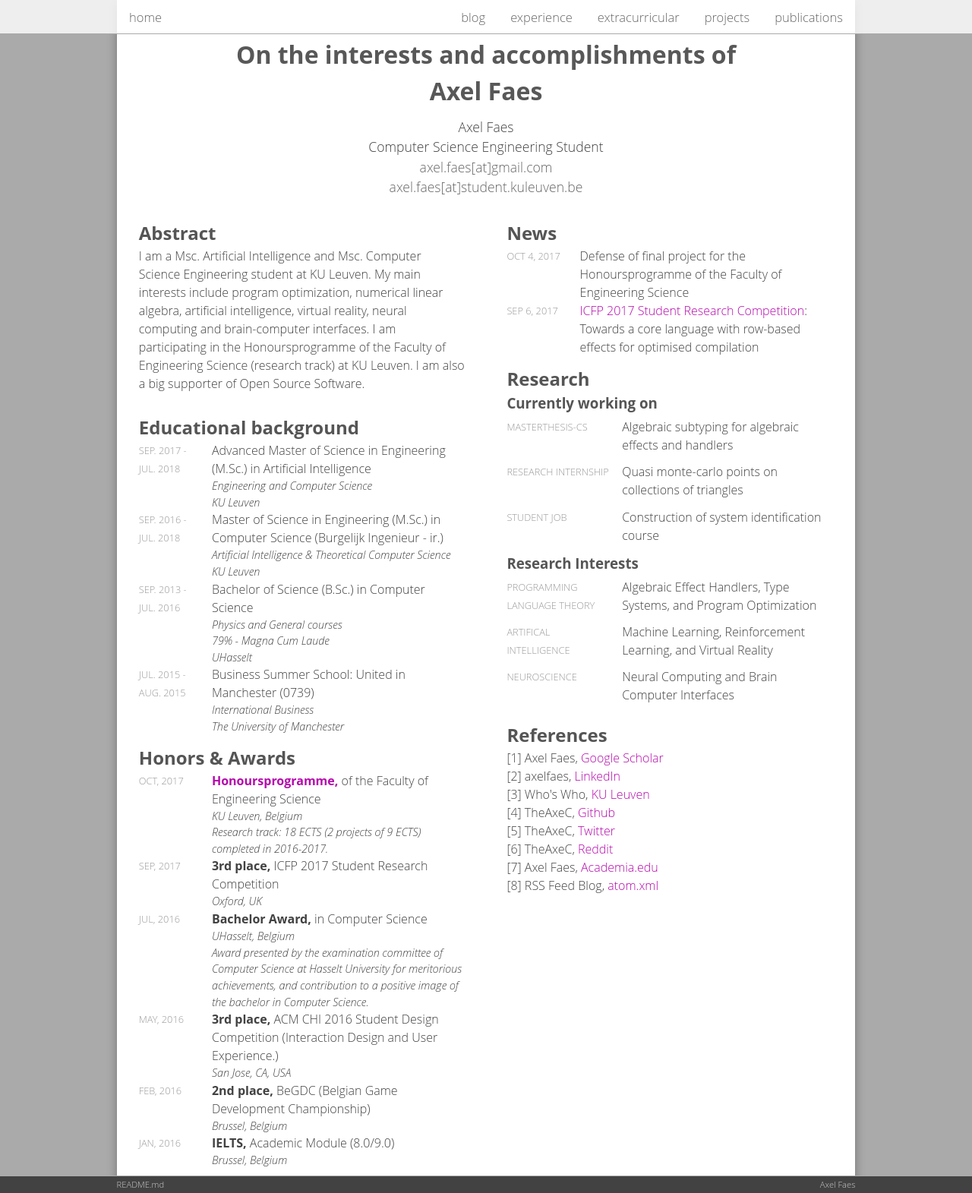
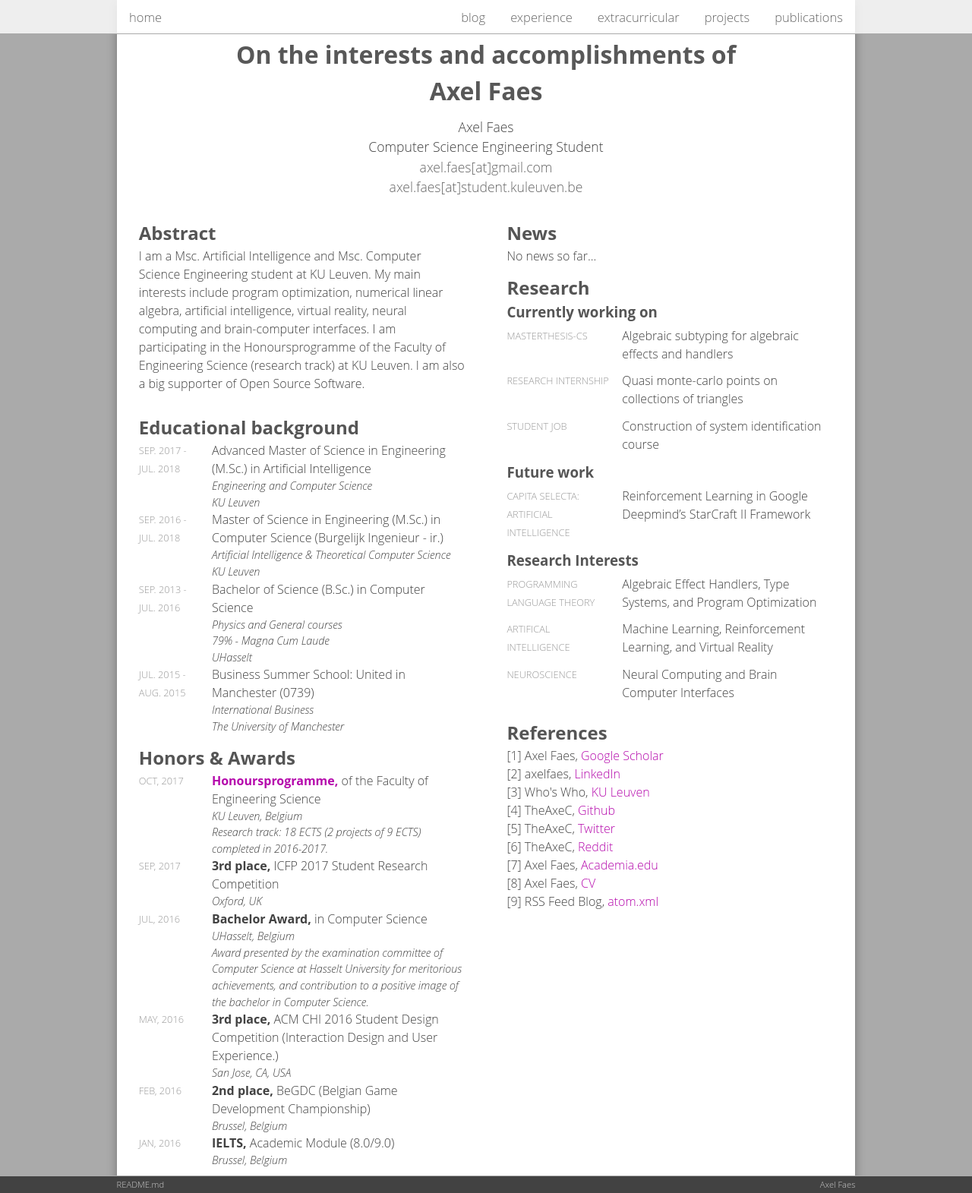
Before and after one commit to TheAxeC/theaxec.github.io, a Jekyll site: the page built from _pages/index.html, in a window 1280 px wide. Shown: the whole page at 76% size. Built offline with Jekyll 4.4.1, drawn with Linux system fonts in a browser that asks for light colours.

Commit message:
- update yml files  - add cv.pdf

```diff
--- a/_data/extracurricular.yml
+++ b/_data/extracurricular.yml
@@ -1,5 +1,17 @@
 title: Extracurricular Activities
 extracurricular:
+  - role: Student Representative
+    group: KU Leuven
+    location: Leuven, Belgium
+    datetime: 2016-08-01 15:59:00-0400
+    duration: Sep. 2017 - Current
+    about:
+      - POC of Master Computer Science Engineering
+      - POC of Advanced Master Artificial Intelligence
+      - Member of Departmental council of Computer Science
+      - Member of Department board of Computer Science
+      - Member of Faculty council of Engineering Science
+
   - role: Coach
     group: CoderDojo Belgium
     location: Uasselt, PXL
--- a/_data/publications.yml
+++ b/_data/publications.yml
@@ -9,7 +9,7 @@
         - authors: Robin Marx, Peter Quax, Axel Faes and Wim Lamotte
           title: "Concatenation, embedding and sharding: Do HTTP/1 performance best practices make sense in HTTP/2?"
           url: "/papers/conference/h2bestpractices_RobinMarx_WEBIST2017.pdf"
-          book: "WEBIST 2017 - Proceedings of the 13th International Conference on Web Information Systems and Technologies."
+          book: "WEBIST 2017 - Proceedings of the 13th International Conference on Web Information Systems and Technologies"
 thesis:
     title: Thesis
     url: /papers/thesis/
--- a/_data/references.yml
+++ b/_data/references.yml
@@ -28,6 +28,10 @@
     url: https://kuleuven.academia.edu/AxelFaes
     platform: Academia.edu
 
+  - name: Axel Faes
+    url: http://theaxec.github.com/cv.pdf
+    platform: CV
+
   - name: RSS Feed Blog
     url: http://theaxec.github.com/atom.xml
     platform: atom.xml
--- a/_data/research.yml
+++ b/_data/research.yml
@@ -1,7 +1,5 @@
 title: Research
 active: true
-
-content: nothing
 
 current:
   title: Currently working on
@@ -14,11 +12,10 @@
       partof: student job
 
 thinking:
-  title:
+  title: Future work
   content:
-    # - title: Reinforcement Learning in Google Deepmind’s StarCraft II Framework
-    #   partof: masterthesis-ai
-
+     - title: Reinforcement Learning in Google Deepmind’s StarCraft II Framework
+       partof: "capita selecta: artificial intelligence"
 
 interests:
   title: Research Interests
--- a/_includes/pages/news.html
+++ b/_includes/pages/news.html
@@ -1,9 +1,14 @@
 
 <h2 class="academic">{{ site.data.main.media.title }}</h2>
 {% if site.news.size > 0 %}
+  {% assign counter = 1 %}
   <div>
   {% assign news = site.news | sort: 'datetime' | reverse %}
   {% for item in news limit: site.news_limit %}
+    {% capture nowunix %}{{'now' | date: '%s'}}{% endcapture %}
+    {% capture newstime %}{{item.datetime | date: '%s'}}{% endcapture %}
+    {% if newstime >= nowunix %}
+      {% assign counter=counter | plus:1 %}
       <div class="news">
         <time class="news-date" itemprop="datePublished" datetime="{{ item.datetime | date: "%Y-%m-%d"}}">{{ item.datetime | date: "%b %-d, %Y" }}</time>
         <div class="news-announcement">
@@ -14,8 +19,12 @@
           {% endif %}
         </div>
       </div>
+    {% endif %}
   {% endfor %}
   </div>
+  {% if counter > 0 %}
+    <p class="academic">No news so far...</p>
+  {% endif %}
 {% else %}
   <p class="academic">No news so far...</p>
 {% endif %}
```
Also changed, not shown: _data/main.yml (+33 -5 lines), 1 other file. Lines whose indentation alone changed are shown as unchanged.
